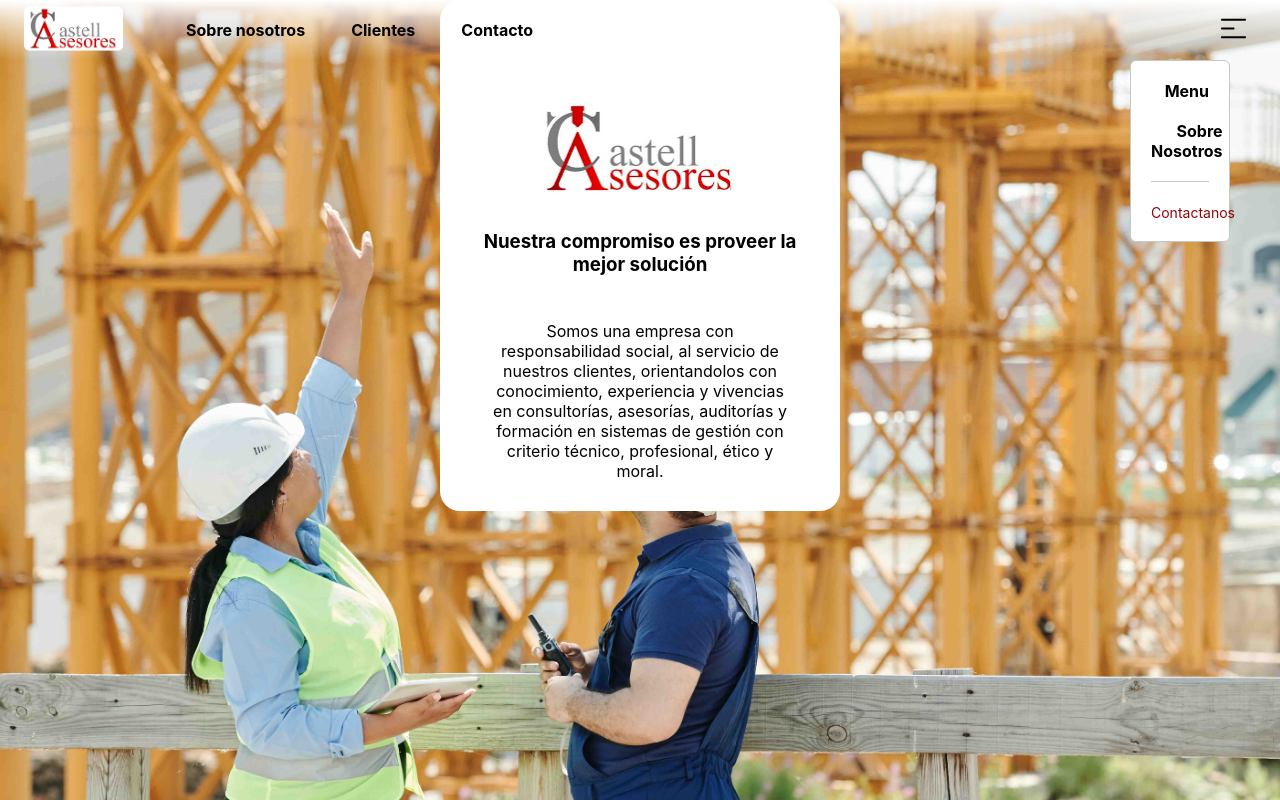
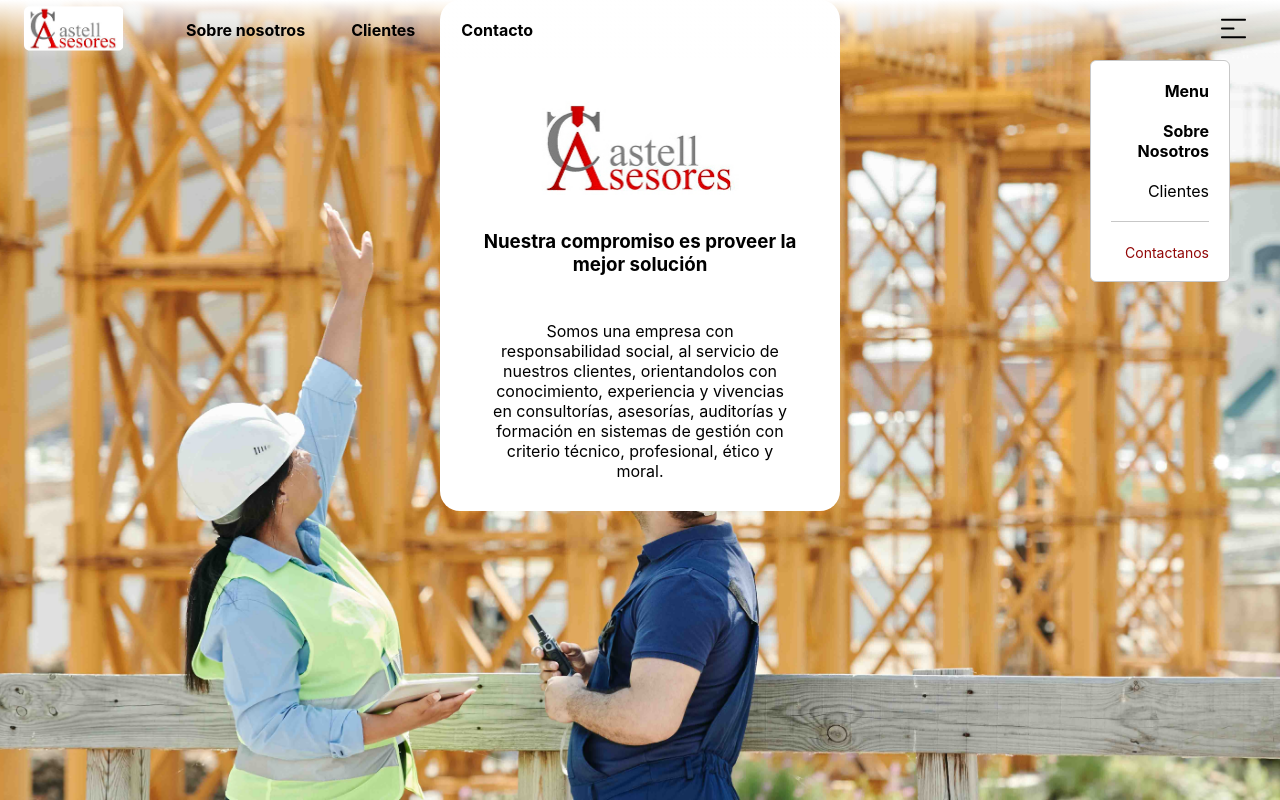
Before and after one commit to Julianfam/castellAsesoresWeb, a Next.js app: page / in a window 1280 px wide. Both pictures are taken after a click on the button 1233 px from the left and 30 px from the top of the page. Shown: the top 800 px of the page. Built offline with nearby package versions, Linux system fonts and the light colour scheme.

Commit message:
agregue clientes al menu, falta cerrar al dar click

```diff
--- a/src/components/Menu.jsx
+++ b/src/components/Menu.jsx
@@ -13,6 +13,9 @@ const Menu = () => {
 					<Link href="/SobreNosotros">Sobre Nosotros</Link>
 				</li>
 				<li>
+					<Link href="/Clientes">Clientes</Link>
+				</li>
+				<li>
 					<Link href="/Contactanos">Contactanos</Link>
 				</li>
 
--- a/src/styles/Menu.module.scss
+++ b/src/styles/Menu.module.scss
@@ -2,7 +2,7 @@
 
 .Menu {
 	position: absolute;
-	width: 100px;
+	width: 140px;
 	height: auto;
 	border: 1px solid $--very-light-pink;
 	border-radius: 6px;
```
